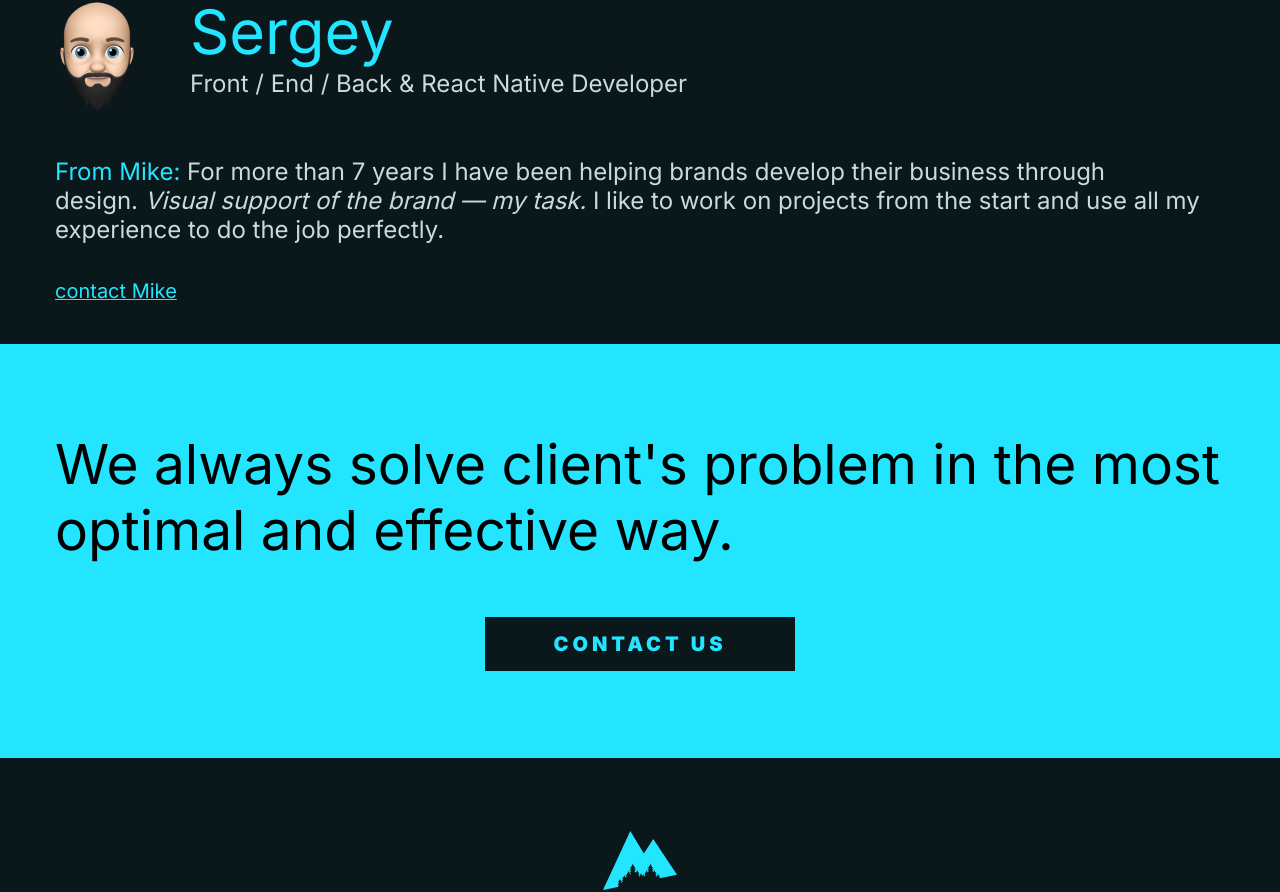
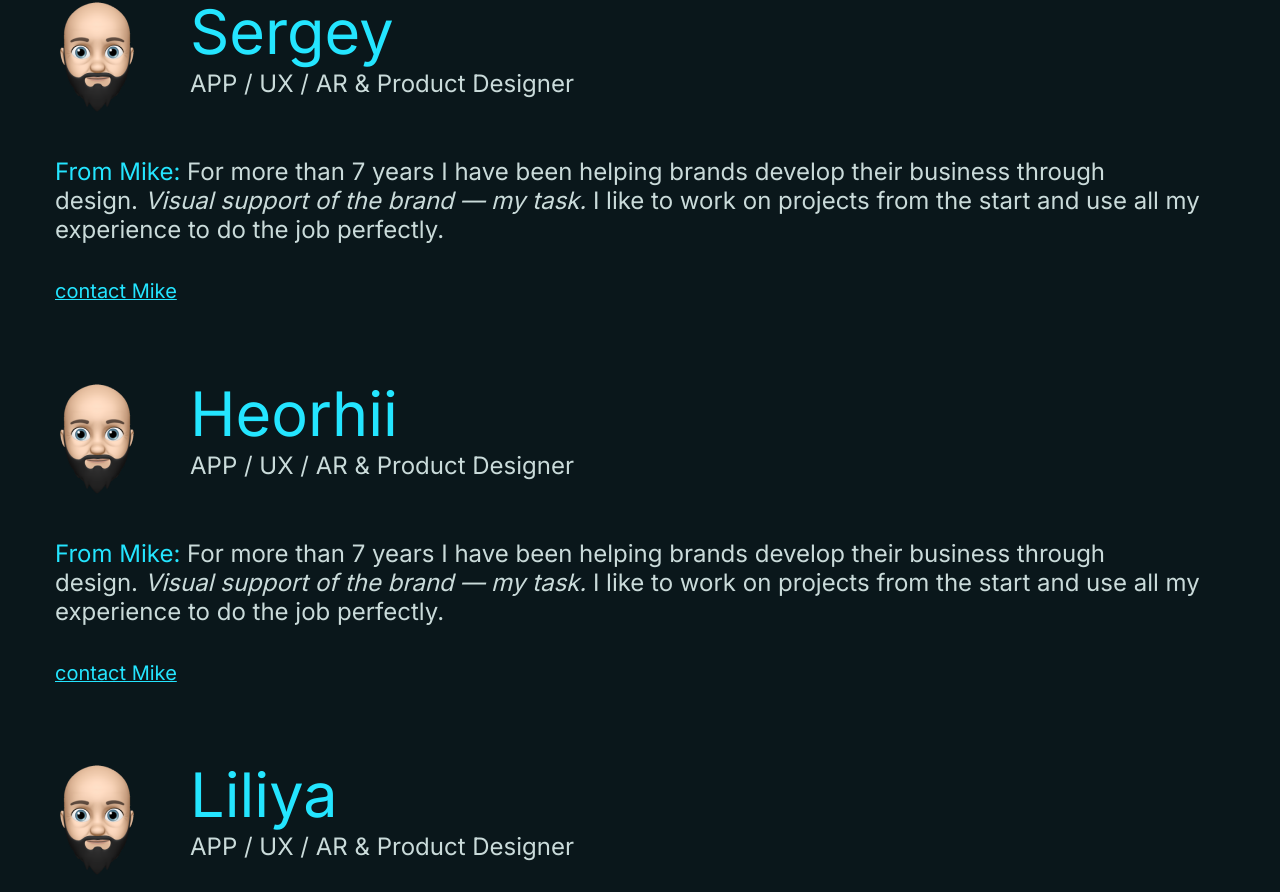
Before and after one commit to MajesticBay/majestic-bay, a React (Create React App) app: page / in a window 1280 px wide. Shown: the part 3236-4128 px from the top of the page. Built offline with nearby package versions, Linux system fonts and the light colour scheme.

Commit message:
Add new component TeamMember, remove the data related to the team member from OurTeam component.

```diff
--- a/src/components/OurTeam.js
+++ b/src/components/OurTeam.js
@@ -1,10 +1,10 @@
-import { useState } from 'react';
-import styled from 'styled-components';
-import mike from '../images/mike.png';
-
+import { useState } from "react";
+import { TeamMember } from "./TeamMember";
+import styled from "styled-components";
+import mike from "../images/mike.png";
 
 const About = styled.p`
-    display: ${({ about }) => (about) ? "block" : "none"};
+  display: ${({ about }) => (about ? "block" : "none")};
   margin-top: 1.4rem;
   margin-bottom: 3.5rem;
   font-size: 2.4rem;
@@ -13,7 +13,7 @@ const About = styled.p`
 `;
 
 const QuoteAbout = styled.p`
-    display: ${({ about }) => (about) ? "none" : "block"};
+  display: ${({ about }) => (about ? "none" : "block")};
   margin-top: 1.4rem;
   margin-bottom: 3.5rem;
   font-size: 2.4rem;
@@ -27,37 +27,67 @@ export const OurTeam = () => {
     return (
         <div className="our-team">
             <div className="our-team__header-container">
-                <h1 className="header">our<br/>team</h1>
-                <p className="header-description">We are excellent experts. We are excellent experts. We are excellent experts.</p>
+                <h1 className="header">
+                    our
+                    <br />
+                    team
+                </h1>
+                <p className="header-description">
+                    We are excellent experts. We are excellent experts. We are excellent
+                    experts.
+                </p>
             </div>
             <div className="our-team__members-container">
-                <div className="member">
+                {/* <div className="member">
                     <div className="member__top">
-                        <img className="member__emoji" src={mike} alt="Mike emoji"/>
+                        <img className="member__emoji" src={mike} alt="Mike emoji" />
                         <h3 className="member__name">Mike</h3>
                         <p className="member__title">APP / UX / AR & Product Designer</p>
                     </div>
-                    {/* <p className="member__about"><span className="green">From Mike:</span>{'\u00A0'}For more than 7 years I have been helping brands develop their business through design.{'\u00A0'}<span className="italic">Visual support of the brand — my task.</span>{'\u00A0'}I like to work on projects from the start and use all my experience to do the job perfectly.</p> */}
                     <About about={about} onMouseEnter={() => setAbout(!about)}>
-                        <span className="green">From Mike:</span>{'\u00A0'}For more than 7 years I have been helping brands develop their business through design.{'\u00A0'}<span className="italic">Visual support of the brand — my task.</span>
-                        {'\u00A0'}I like to work on projects from the start and use all my experience to do the job perfectly.
+                        <span className="green">From Mike:</span>
+                        {"\u00A0"}For more than 7 years I have been helping brands develop
+                        their business through design.{"\u00A0"}
+                        <span className="italic">
+                            Visual support of the brand — my task.
+                        </span>
+                        {"\u00A0"}I like to work on projects from the start and use all my
+                        experience to do the job perfectly.
                     </About>
-                    {/* <p className="member__quote-about">Mike — is the best designer on both sides of the ocean :)</p> */}
                     <QuoteAbout about={about} onMouseLeave={() => setAbout(!about)}>
                         Mike — is the best designer on both sides of the ocean (smiley face)
                     </QuoteAbout>
-                    <a className="member__contact" href="http://localhost:3000/">contact Mike</a>
+                    <a className="member__contact" href="http://localhost:3000/">
+                        contact Mike
+                    </a>
                 </div>
                 <div className="member">
                     <div className="member__top">
-                        <img className="member__emoji" src={mike} alt="Mike emoji"/>
+                        <img className="member__emoji" src={mike} alt="Mike emoji" />
                         <h3 className="member__name">Sergey</h3>
-                        <p className="member__title">Front / End / Back & React Native Developer</p>
+                        <p className="member__title">
+                            Front / End / Back & React Native Developer
+                        </p>
                     </div>
-                    <p className="member__about"><span className="green">From Mike:</span>{'\u00A0'}For more than 7 years I have been helping brands develop their business through design.{'\u00A0'}<span className="italic">Visual support of the brand — my task.</span>{'\u00A0'}I like to work on projects from the start and use all my experience to do the job perfectly. </p>
-                    <a className="member__contact" href="http://localhost:3000/">contact Mike</a>
-                </div>
+                    <p className="member__about">
+                        <span className="green">From Mike:</span>
+                        {"\u00A0"}For more than 7 years I have been helping brands develop
+                        their business through design.{"\u00A0"}
+                        <span className="italic">
+                            Visual support of the brand — my task.
+                        </span>
+                        {"\u00A0"}I like to work on projects from the start and use all my
+                        experience to do the job perfectly.{" "}
+                    </p>
+                    <a className="member__contact" href="http://localhost:3000/">
+                        contact Mike
+                    </a>
+                </div> */}
+                <TeamMember name="Mike" />
+                <TeamMember name="Sergey"  />
+                <TeamMember name="Heorhii"  />
+                <TeamMember name="Liliya"  />
             </div>
         </div>
     );
-}
+};
--- /dev/null
+++ b/src/components/TeamMember.js
@@ -0,0 +1,45 @@
+import { useState } from 'react';
+import styled from 'styled-components';
+import mike from '../images/mike.png';
+
+const About = styled.p`
+    display: ${({ about }) => (about) ? "block" : "none"};
+    margin-top: 1.4rem;
+    margin-bottom: 3.5rem;
+    font-size: 2.4rem;
+    line-height: 29.05px;
+    color: var(--color-white);
+`;
+
+const QuoteAbout = styled.p`
+    display: ${({ about }) => (about) ? "none" : "block"};
+    margin-top: 1.4rem;
+    margin-bottom: 3.5rem;
+    font-size: 2.4rem;
+    line-height: 29.05px;
+    color: var(--color-secondary);
+`;
+
+export const TeamMember = ({name}) => {
+    const [about, setAbout] = useState(true);
+
+    return (
+        <div className="member">
+            <div className="member__top">
+                <img className="member__emoji" src={mike} alt="Mike emoji" />
+                <h3 className="member__name">{name}</h3>
+                <p className="member__title">APP / UX / AR & Product Designer</p>
+            </div>
+            {/* <p className="member__about"><span className="green">From Mike:</span>{'\u00A0'}For more than 7 years I have been helping brands develop their business through design.{'\u00A0'}<span className="italic">Visual support of the brand — my task.</span>{'\u00A0'}I like to work on projects from the start and use all my experience to do the job perfectly.</p> */}
+            <About about={about} onMouseEnter={() => setAbout(!about)}>
+                <span className="green">From Mike:</span>{'\u00A0'}For more than 7 years I have been helping brands develop their business through design.{'\u00A0'}<span className="italic">Visual support of the brand — my task.</span>
+                {'\u00A0'}I like to work on projects from the start and use all my experience to do the job perfectly.
+            </About>
+            {/* <p className="member__quote-about">Mike — is the best designer on both sides of the ocean :)</p> */}
+            <QuoteAbout about={about} onMouseLeave={() => setAbout(!about)}>
+                Mike — is the best designer on both sides of the ocean (smiley face)
+            </QuoteAbout>
+            <a className="member__contact" href="http://localhost:3000/">contact Mike</a>
+        </div>
+    )
+}
```
Lines whose indentation alone changed are shown as unchanged.
